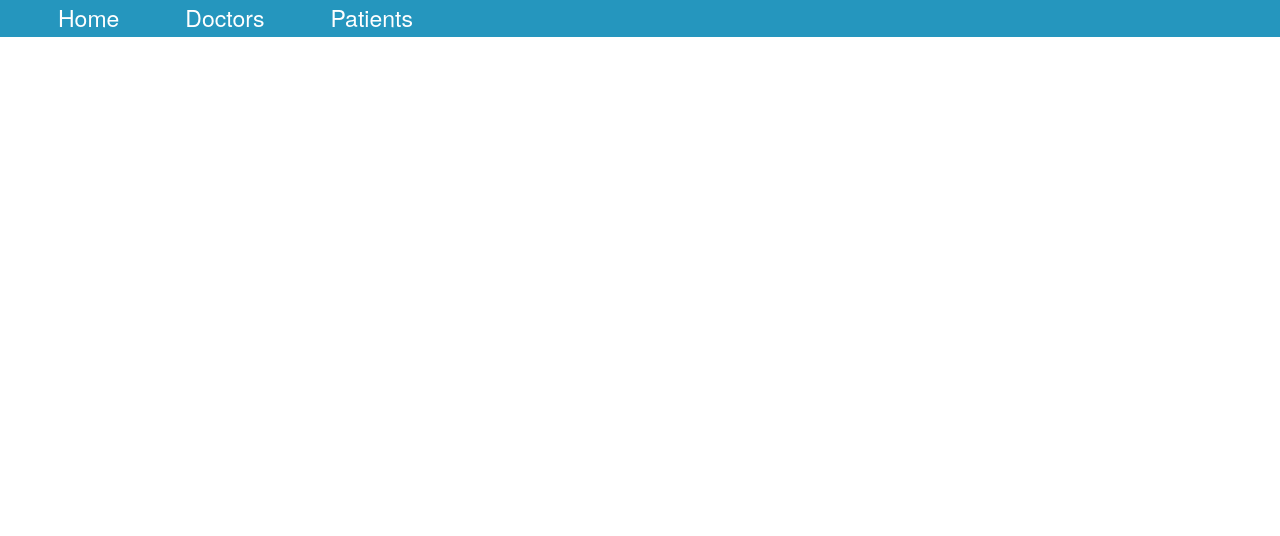
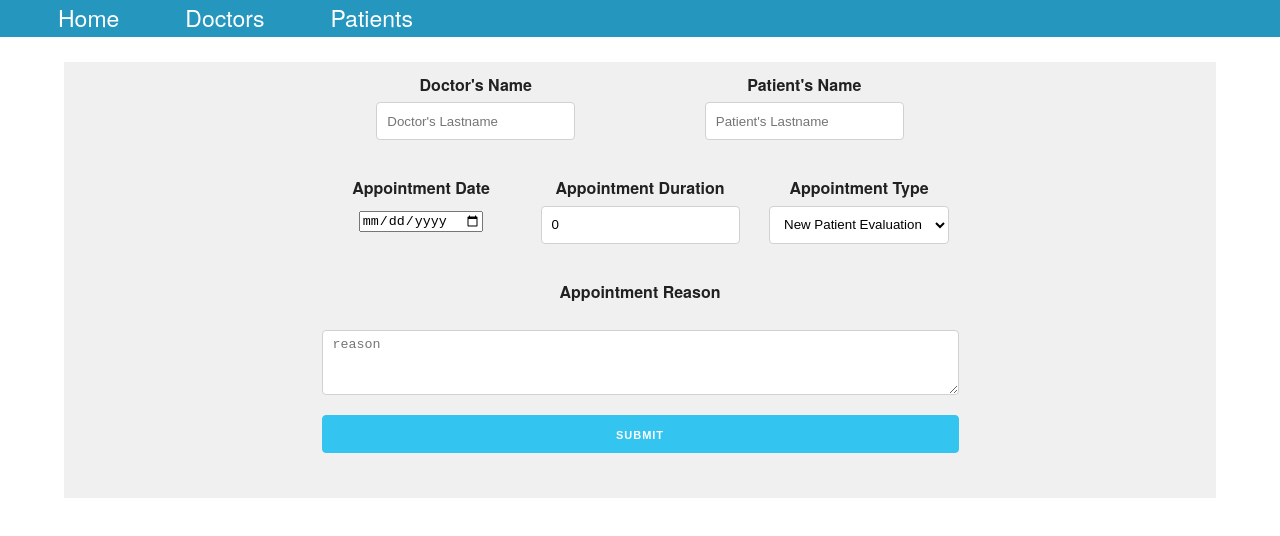
Before and after one commit to jwc20/appointment-assist-frontend, a React (Create React App) app: page /appointment/update/1 in a window 1280 px wide. Shown: the top 536 px of the page. Built offline with nearby package versions, Linux system fonts and the light colour scheme.

Commit message:
Added Page for Updating Appointment data

```diff
--- a/src/components/App.js
+++ b/src/components/App.js
@@ -5,6 +5,7 @@ import Doctors from "../pages/Doctors";
 import Patients from "../pages/Patients";
 import AppointmentDetails from "../pages/AppointmentDetails";
 import CreateAppointment from '../pages/CreateAppointment';
+import UpdateAppointment from '../pages/UpdateAppointment';
 import "../styles/barebones.css";
 
 function App() {
@@ -24,6 +25,9 @@ function App() {
         <Route path="/appointments/:id">
           <AppointmentDetails />
         </Route>
+        <Route path="/appointment/update/:id">
+          <UpdateAppointment />
+        </Route>
         <Route path="/create-appointment">
           <CreateAppointment />
         </Route>
--- a/src/pages/AppointmentDetails.js
+++ b/src/pages/AppointmentDetails.js
@@ -1,6 +1,7 @@
 import { useEffect, useState } from "react";
 import { useParams } from "react-router-dom";
 import styled from "styled-components";
+import { useHistory } from "react-router-dom";
 
 const BASE_URL = "http://localhost:9292";
 
@@ -25,7 +26,8 @@ const AppTable = styled.table`
   }
 `;
 
-function AppointmentDetails() {
+function AppointmentDetails({ onUpdateAppointment }) {
+  const history = useHistory();
   let appointmentDoctor = {};
   let appointmentPatient = {};
   const { id } = useParams();
@@ -71,6 +73,11 @@ function AppointmentDetails() {
     }
   });
   if (!appointment) return <h2>Loading appointment data...</h2>;
+
+
+  function handleUpdateAppointment(e) {
+    history.push(`/appointment/update/${appointment.id}`)
+  }
 
   return (
     <div>
@@ -185,6 +192,26 @@ function AppointmentDetails() {
           </tr>
         </tbody>
       </AppTable>
+
+
+      <div className="grid-container thirds">
+        <div>
+          <button type="button" onClick={handleUpdateAppointment}>Appointment</button>
+        </div>
+
+        <div>
+          <button type="button">Doctor</button>
+        </div>
+
+        <div>
+          <button type="button">Patient</button>
+        </div>
+
+
+      </div>
+
+
+
     </div>
   );
 }
--- /dev/null
+++ b/src/pages/UpdateAppointment.js
@@ -0,0 +1,164 @@
+import { useEffect, useState } from "react";
+import { useParams } from "react-router-dom";
+import styled from "styled-components";
+
+const BASE_URL = "http://localhost:9292";
+
+const FormDiv = styled.div`
+  width: 90%;
+  margin: auto;
+  background: rgb(240, 240, 240);
+  display: flex;
+  justify-content: center;
+  align-items: center;
+`;
+
+function UpdateAppointment() {
+  const { id } = useParams();
+  const [updatedAppointment, setUpdatedAppointment] = useState([]);
+
+  const [appointment_date, setAppointmentDate] = useState("");
+  const [appointment_duration, setAppointmentDuration] = useState(0);
+  const [appointment_type, setAppointmentType] = useState("");
+  const [appointment_reason, setAppointmentReason] = useState("");
+
+  const [appointment_doctor, setAppointmentDoctor] = useState("");
+  const [appointment_patient, setAppointmentPatient] = useState("");
+
+  function handleSubmit(e) {
+    e.preventDefault();
+    fetch(BASE_URL + `/appointments/${id}`, {
+      method: "PATCH",
+      headers: {
+        "Content-Type": "application/json",
+      },
+      body: JSON.stringify({
+        appointment_type: appointment_type,
+        appointment_date: appointment_date,
+        appointment_duration: appointment_duration,
+        appointment_reason: appointment_reason,
+        appointment_doctor: appointment_doctor,
+        appointment_patient: appointment_patient,
+      }),
+    })
+      .then((r) => r.json())
+      .then(setUpdatedAppointment);
+    console.log("Updated Appointment");
+  }
+
+  function handleAppointmentTypeChange(e) {
+    setAppointmentType(e.target.value);
+  }
+
+  function handleAppointmentDateChange(e) {
+    setAppointmentDate(e.target.value);
+  }
+
+  function handleAppointmentDurationChange(e) {
+    setAppointmentDuration(e.target.value);
+  }
+
+  function handleAppointmentReasonChange(e) {
+    setAppointmentReason(e.target.value);
+  }
+
+  function handleAppointmentDoctorChange(e) {
+    setAppointmentDoctor(e.target.value);
+  }
+
+  function handleAppointmentPatientChange(e) {
+    setAppointmentPatient(e.target.value);
+  }
+
+  return (
+    <div>
+      <FormDiv>
+        <form onSubmit={handleSubmit}>
+          <div className="grid-container halves">
+            <div>
+              <label for="appdoc">Doctor's Name</label>
+              <input
+                id="appdoc"
+                type="text"
+                onChange={handleAppointmentDoctorChange}
+                value={appointment_doctor}
+                placeholder="Doctor's Lastname"
+              />
+            </div>
+
+            <div>
+              <label for="apppat">Patient's Name</label>
+              <input
+                id="apppat"
+                type="text"
+                onChange={handleAppointmentPatientChange}
+                value={appointment_patient}
+                placeholder="Patient's Lastname"
+              />
+            </div>
+          </div>
+
+          <div className="grid-container thirds">
+            <div>
+              <label for="appdate">Appointment Date</label>
+              <input
+                id="appdate"
+                type="date"
+                onChange={handleAppointmentDateChange}
+                value={appointment_date}
+                placeholder="date"
+              />
+            </div>
+
+            <div>
+              <label for="appdur">Appointment Duration</label>
+              <input
+                id="appdur"
+                type="number"
+                onChange={handleAppointmentDurationChange}
+                value={appointment_duration}
+                placeholder="duration"
+              />
+            </div>
+
+            <div>
+              <label for="apptype">Appointment Type</label>
+              <select
+                id="apptype"
+                type="text"
+                onChange={handleAppointmentTypeChange}
+                value={appointment_type}
+                placeholder="type"
+              >
+                <option value="New-Patient">New Patient Evaluation</option>
+                <option value="Walk-in">Walk-in</option>
+                <option value="Follow-up">Routine Follow-Up</option>
+                <option value="Urgent">Urgent Visit</option>
+              </select>
+            </div>
+          </div>
+
+          <div className="grid-container full">
+            <label for="appreason">Appointment Reason</label>
+            <textarea
+              id="appreason"
+              className="u-full-width"
+              type="text"
+              onChange={handleAppointmentReasonChange}
+              value={appointment_reason}
+              placeholder="reason"
+            ></textarea>
+          </div>
+
+          <div className="grid-container full">
+            <button type="submit" className="button-primary">
+              Submit
+            </button>
+          </div>
+        </form>
+      </FormDiv>
+    </div>
+  );
+}
+
+export default UpdateAppointment;
```
Also changed, not shown: src/pages/UpdateDoctor.js (added), src/pages/UpdatePatient.js (added).
